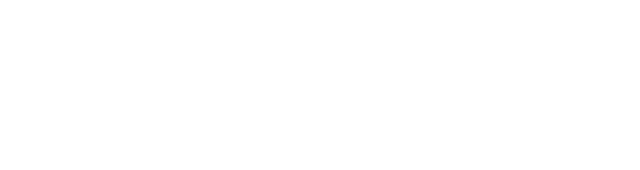
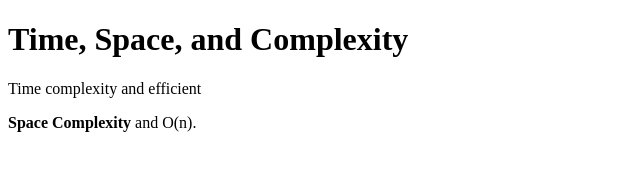
Before and after one commit to acciojob/time-and-space-complexity-nitishjaiswal2002, a website: page main.html in a window 1280 px wide. Shown: the whole page, without its empty margins (0-640 px from the left). Drawn offline with Linux system fonts and the light colour scheme.

Commit message:
created a submission

```diff
--- a/main.html
+++ b/main.html
@@ -8,6 +8,11 @@
 
 <body>
 	<!-- the entire body must be written by student -->
+	<h1>Time, Space, and Complexity</h1>
+	<p>Time complexity and efficient</p>
+	<p><b>Space Complexity</b> and O(n).</p>
+
+
     <script type="text/javascript" src="./script.js">
 </script>
 
```
